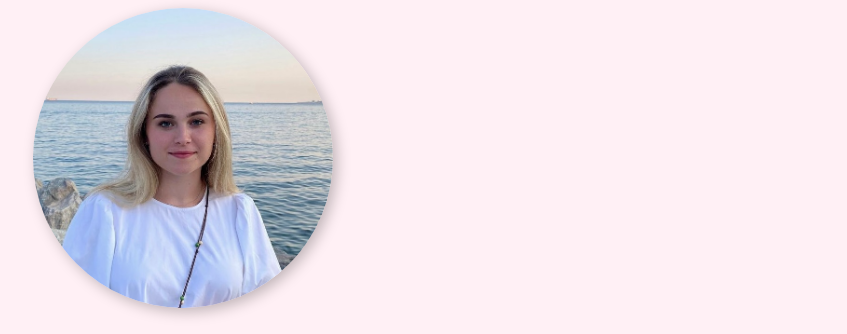
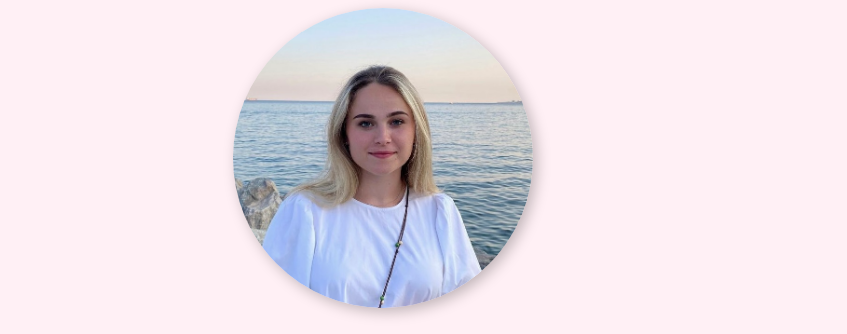
Before and after one commit to Sil-Valya/CV, a plain HTML site: page index.html in a window 1280 px wide. Shown: the top 334 px of the page, without its empty margins (207-1054 px from the left). Drawn offline with Linux system fonts and the light colour scheme.

Commit message:
Add files via upload

```diff
--- a/01_visual.css
+++ b/01_visual.css
@@ -1,7 +1,7 @@
 @import url('https://fonts.googleapis.com/css2?family=Montserrat&display=swap');
 
 .container {
-    width: 800px;
+    width: 400px;
     margin: auto;
 }
 
```
